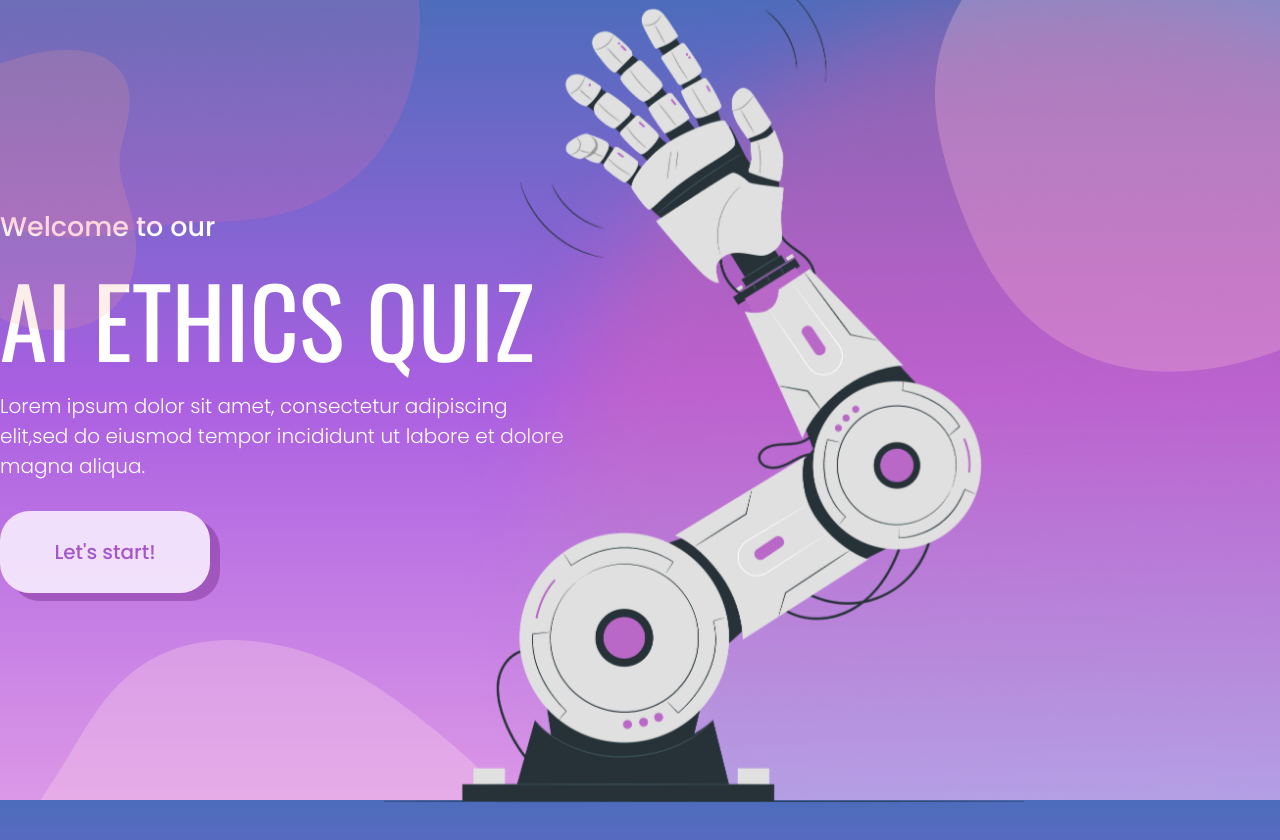
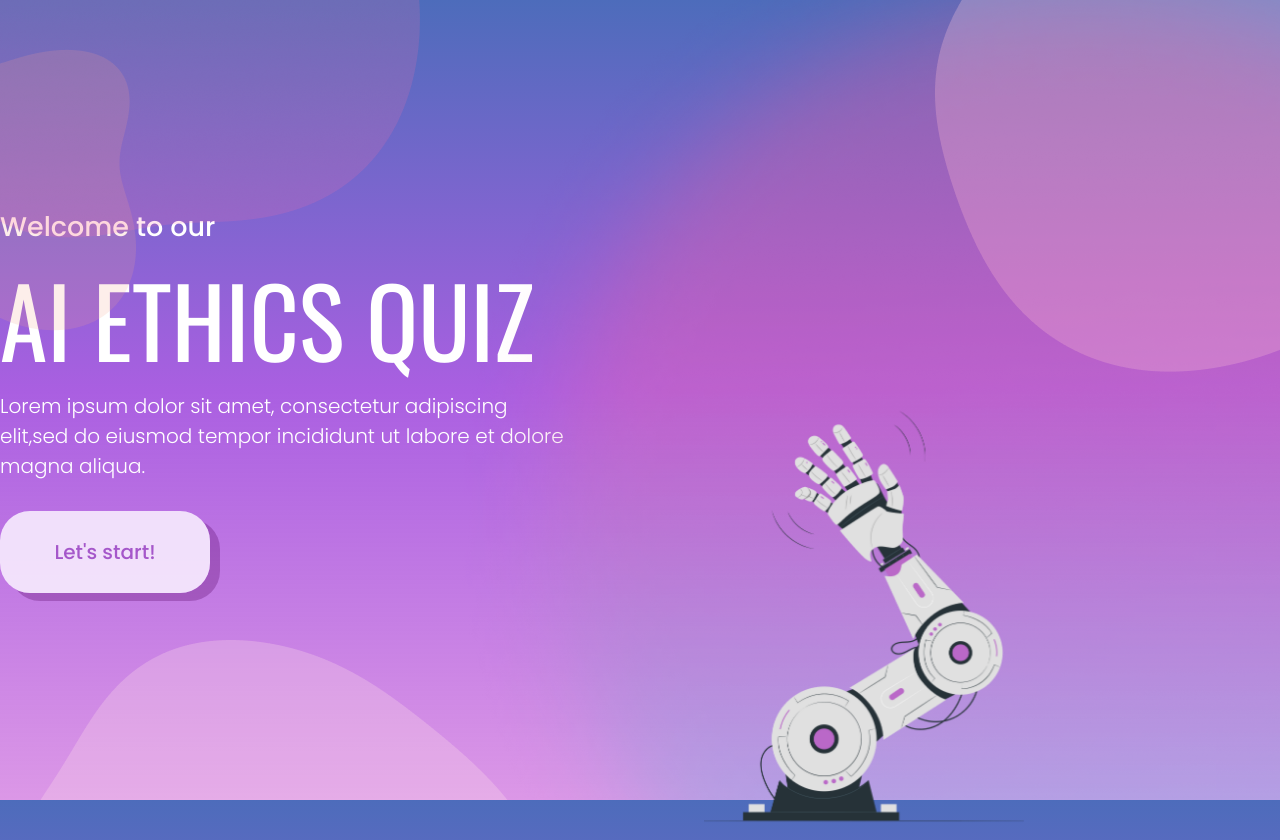
Before and after one commit to zteo0009/FIT4003-interactiveAI, a React (Create React App) app in the folder interactiveai/: page / in a window 1280 px wide. Built offline with nearby package versions, Linux system fonts and the light colour scheme.

Commit message:
Changed width of robot hand

```diff
--- a/interactiveai/src/assets/styles.css
+++ b/interactiveai/src/assets/styles.css
@@ -42,6 +42,7 @@
     position: absolute;
     z-index: 100;
     bottom: -5%;
+    width: 25%;
     max-width: 40rem;
     right: 20%;
     animation: robotAnimation 0.2s;
--- a/interactiveai/src/views/Homepage.js
+++ b/interactiveai/src/views/Homepage.js
@@ -7,7 +7,7 @@ function Homepage() {
 
     const navigate = useNavigate();
 
-    const routeChange = () =>{
+    const routeChange = () => {
         let path = '/questions';
         navigate(path);
     }
@@ -19,7 +19,7 @@ function Homepage() {
             <img className="fixed left-0" src={require('../images/top-blob.png')} alt="" />
             <img className="fixed bottom-0 right-50" src={require('../images/bottom-blob.png')} alt="" />
 
-       <motion.div className="min-h-screen text-black" style={{alignItems: 'center' }} initial={{width : 0}} animate={{width : "100%"}} exit={{x : window.innerWidth, transition: {duration: 0.2}}}>
+            <motion.div className="min-h-screen text-black" style={{ alignItems: 'center' }} initial={{ width: 0 }} animate={{ width: "100%" }} exit={{ x: window.innerWidth, transition: { duration: 0.2 } }}>
 
                 <div className="flex h-screen justify-center items-center space-x-10 ">
                     <div className="max-w-xl">
@@ -44,7 +44,6 @@ function Homepage() {
             </motion.div>
         </>
 
-
     );
 }
 
```
Lines whose indentation alone changed are shown as unchanged.
